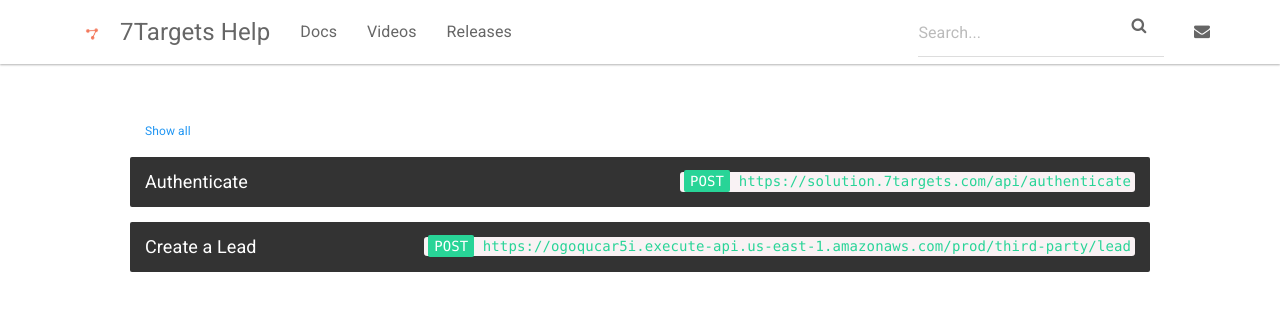
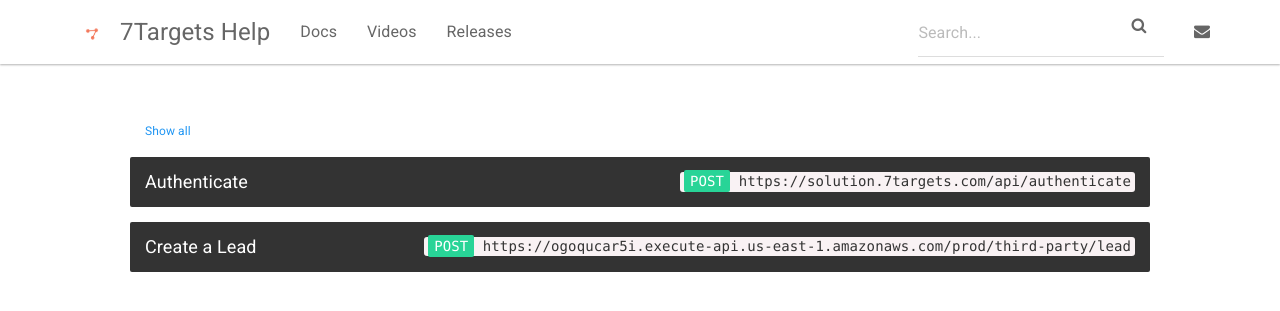
Before and after one commit to shrutisharma27/7targets-docs, a Jekyll site: the page built from docs/apis.html, in a window 1280 px wide. Shown: the top 311 px of the page. Built offline with Jekyll 4.4.1, drawn with Linux system fonts in a browser that asks for light colours.

Commit message:
added API

```diff
--- a/docs/css/assets.css
+++ b/docs/css/assets.css
@@ -605,7 +605,7 @@
 }
 
 #content article a h2 code {
-  color: #657e8b;
+  color: #333;
 }
 
 #content article a h2 code b {
@@ -615,7 +615,7 @@
 
 /* GET */
 #content article.GET a h2 code {
-  color: #119bdf;
+  color: #333;
 }
 
 #content article.GET a h2 code b {
@@ -624,7 +624,7 @@
 
 /* POST */
 #content article.POST a h2 code {
-  color: #28d497;
+  color: #333;
 }
 
 #content article.POST a h2 code b {
@@ -633,7 +633,7 @@
 
 /* PUT */
 #content article.PUT a h2 code {
-  color: #e08f10;
+  color: #333;
 }
 
 #content article.PUT a h2 code b {
@@ -642,7 +642,7 @@
 
 /* DELETE */
 #content article.DELETE a h2 code {
-  color: #e02a10;
+  color: #333;
 }
 
 #content article.DELETE a h2 code b {
```
